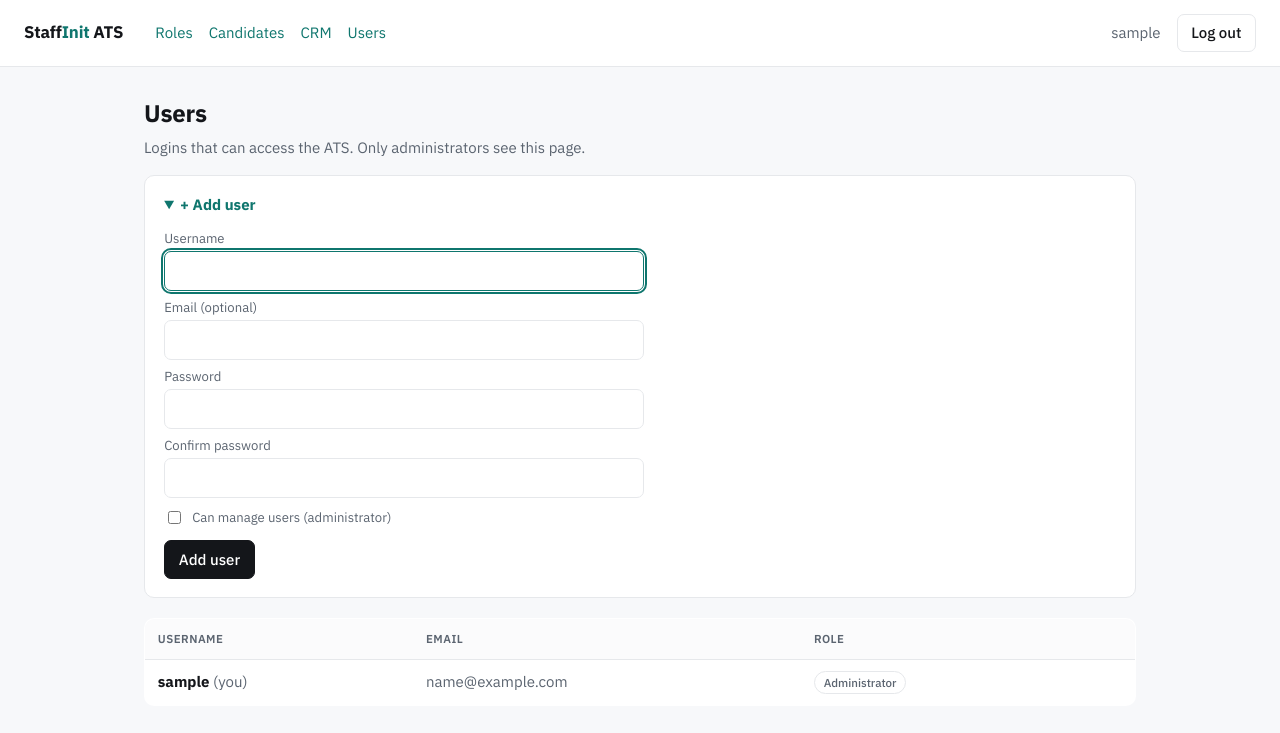
After one commit to piotrchabros/staffinit-ats, a Django app: page /users/ in a window 1280 px wide. The commit adds this page. Shown: the top 733 px of the page. Run offline with Django 5.2, Linux system fonts and the light colour scheme; the visitor is signed in with stand-in values (Sample User, id 1); data comes from the database, SQL or seed files in the repository.

Commit message:
feat: provision and remove users from the app (root only)
Adds a superuser-only Users page so a root user can create new logins
(username, optional email, password — with the project's password
validators and two-password confirmation via UserCreationForm) and grant
the 'can manage users' admin flag. Deleting a user is supported, with a
guard against deleting your own account to avoid locking the last admin
out. The Users nav link is shown only to superusers; non-admins get 403.

Co-Authored-By: Claude Opus 4.8 (1M context) <noreply@anthropic.com>

```diff
--- a/ats/forms.py
+++ b/ats/forms.py
@@ -1,6 +1,39 @@
 from django import forms
+from django.contrib.auth.forms import UserCreationForm
+from django.contrib.auth.models import User
 
 from .models import Company, Deal, Person, Role
+
+
+class NewUserForm(UserCreationForm):
+    """Provision a new login (superuser-only flow).
+
+    Extends Django's UserCreationForm — so the two-password confirmation and the
+    project's AUTH_PASSWORD_VALIDATORS still apply — adding an optional email and
+    an "admin" flag that grants user-management (and Django admin) access.
+    """
+
+    email = forms.EmailField(required=False)
+    is_admin = forms.BooleanField(
+        required=False,
+        label="Can manage users",
+        help_text="Administrators can add and remove other users.",
+    )
+
+    class Meta(UserCreationForm.Meta):
+        model = User
+        fields = ("username", "email")
+
+    def save(self, commit=True):
+        user = super().save(commit=False)
+        user.email = self.cleaned_data.get("email", "")
+        if self.cleaned_data.get("is_admin"):
+            # is_staff too, so admins keep access to the Django admin.
+            user.is_superuser = True
+            user.is_staff = True
+        if commit:
+            user.save()
+        return user
 
 
 class RoleForm(forms.ModelForm):
--- a/ats/templates/ats/base.html
+++ b/ats/templates/ats/base.html
@@ -126,6 +126,7 @@
       <a href="{% url 'role_list' %}" style="margin-left:1rem">Roles</a>
       <a href="{% url 'candidate_list' %}">Candidates</a>
       <a href="{% url 'company_list' %}">CRM</a>
+      {% if user.is_superuser %}<a href="{% url 'user_list' %}">Users</a>{% endif %}
     {% endif %}
     <span class="spacer"></span>
     {% if user.is_authenticated %}
--- /dev/null
+++ b/ats/templates/ats/user_list.html
@@ -0,0 +1,45 @@
+{% extends "ats/base.html" %}
+{% block title %}Users — StaffInit ATS{% endblock %}
+{% block content %}
+  <h1>Users</h1>
+  <p class="muted" style="margin-top:-.6rem">Logins that can access the ATS. Only administrators see this page.</p>
+
+  <details class="card" {% if users|length <= 1 %}open{% endif %}>
+    <summary><strong>+ Add user</strong></summary>
+    <form method="post" action="{% url 'add_user' %}" style="margin-top:.8rem; max-width:480px">
+      {% csrf_token %}
+      <label for="{{ form.username.id_for_label }}">Username</label>{{ form.username }}
+      <label for="{{ form.email.id_for_label }}">Email (optional)</label>{{ form.email }}
+      <label for="{{ form.password1.id_for_label }}">Password</label>{{ form.password1 }}
+      <label for="{{ form.password2.id_for_label }}">Confirm password</label>{{ form.password2 }}
+      <label style="display:flex; align-items:center; gap:.5rem; margin-top:.6rem">
+        {{ form.is_admin }} <span>Can manage users (administrator)</span>
+      </label>
+      <div style="margin-top:.8rem"><button type="submit">Add user</button></div>
+    </form>
+  </details>
+
+  <table style="margin-top:1.25rem">
+    <thead><tr><th scope="col">Username</th><th scope="col">Email</th><th scope="col">Role</th><th scope="col"></th></tr></thead>
+    <tbody>
+      {% for u in users %}
+        <tr>
+          <td data-label="Username"><strong>{{ u.username }}</strong>{% if u.pk == request.user.pk %} <span class="muted">(you)</span>{% endif %}</td>
+          <td data-label="Email" class="muted">{{ u.email|default:"—" }}</td>
+          <td data-label="Role">
+            {% if u.is_superuser %}<span class="chip">Administrator</span>{% else %}<span class="chip">User</span>{% endif %}
+          </td>
+          <td data-label="" class="actions-empty">
+            {% if u.pk != request.user.pk %}
+              <form method="post" action="{% url 'delete_user' u.pk %}" style="margin:0"
+                    onsubmit="return confirm('Delete user “{{ u.username|escapejs }}”? This cannot be undone.');">
+                {% csrf_token %}
+                <button type="submit" class="secondary">Delete</button>
+              </form>
+            {% endif %}
+          </td>
+        </tr>
+      {% endfor %}
+    </tbody>
+  </table>
+{% endblock %}
--- a/ats/urls.py
+++ b/ats/urls.py
@@ -9,6 +9,10 @@ urlpatterns = [
     path("candidates/<int:pk>/archive/", views.archive_candidate, name="archive_candidate"),
     path("candidates/<int:pk>/unarchive/", views.unarchive_candidate, name="unarchive_candidate"),
     path("cv/<int:cv_id>/file/", views.cv_file, name="cv_file"),
+    # User management (superuser-only)
+    path("users/", views.user_list, name="user_list"),
+    path("users/add/", views.add_user, name="add_user"),
+    path("users/<int:pk>/delete/", views.delete_user, name="delete_user"),
     path("roles/new/", views.role_create, name="role_create"),
     path("roles/<int:pk>/", views.role_detail, name="role_detail"),
     path("roles/<int:pk>/cards/move/", views.move_card, name="move_card"),
--- a/ats/views.py
+++ b/ats/views.py
@@ -22,6 +22,8 @@ import os
 from django.conf import settings as django_settings
 from django.contrib import messages
 from django.contrib.auth.decorators import login_required
+from django.contrib.auth.models import User
+from django.core.exceptions import PermissionDenied
 from django.db import IntegrityError, transaction
 from django.db.models import Count, Q
 from django.http import FileResponse, Http404, JsonResponse
@@ -34,6 +36,7 @@ from ats.forms import (
     AddCandidateForm,
     CompanyForm,
     DealForm,
+    NewUserForm,
     PasteTextForm,
     PersonForm,
     RoleForm,
@@ -124,6 +127,54 @@ def _attach_documents(deal, files):
             deal=deal, file=f, original_filename=(getattr(f, "name", "") or "")[:255]
         )
     return len(files)
+
+
+# --------------------------------------------------------------------------- #
+# User management — provision / remove logins (superuser-only)                 #
+# --------------------------------------------------------------------------- #
+def _require_root(request):
+    """403 unless the caller is a superuser ("root"). Use after @login_required so
+    an anonymous user is sent to login, but an authenticated non-admin is denied."""
+    if not request.user.is_superuser:
+        raise PermissionDenied("Only an administrator can manage users.")
+
+
+@login_required
+def user_list(request):
+    """List all logins with an add form. Superuser-only."""
+    _require_root(request)
+    users = User.objects.order_by("username")
+    return render(request, "ats/user_list.html", {
+        "users": users, "form": NewUserForm(),
+    })
+
+
+@login_required
+@require_POST
+def add_user(request):
+    _require_root(request)
+    form = NewUserForm(request.POST)
+    if form.is_valid():
+        user = form.save()
+        messages.success(request, f"Created user “{user.username}”.")
+    else:
+        messages.error(request, _form_errors(form))
+    return redirect("user_list")
+
+
+@login_required
+@require_POST
+def delete_user(request, pk):
+    _require_root(request)
+    user = get_object_or_404(User, pk=pk)
+    # Can't delete yourself — that would risk locking the last admin out.
+    if user.pk == request.user.pk:
+        messages.error(request, "You can’t delete your own account.")
+        return redirect("user_list")
+    username = user.username
+    user.delete()
+    messages.success(request, f"Deleted user “{username}”.")
+    return redirect("user_list")
 
 
 @login_required
```
Also changed, not shown: ats/test_users.py (added, +88 -0 lines).
